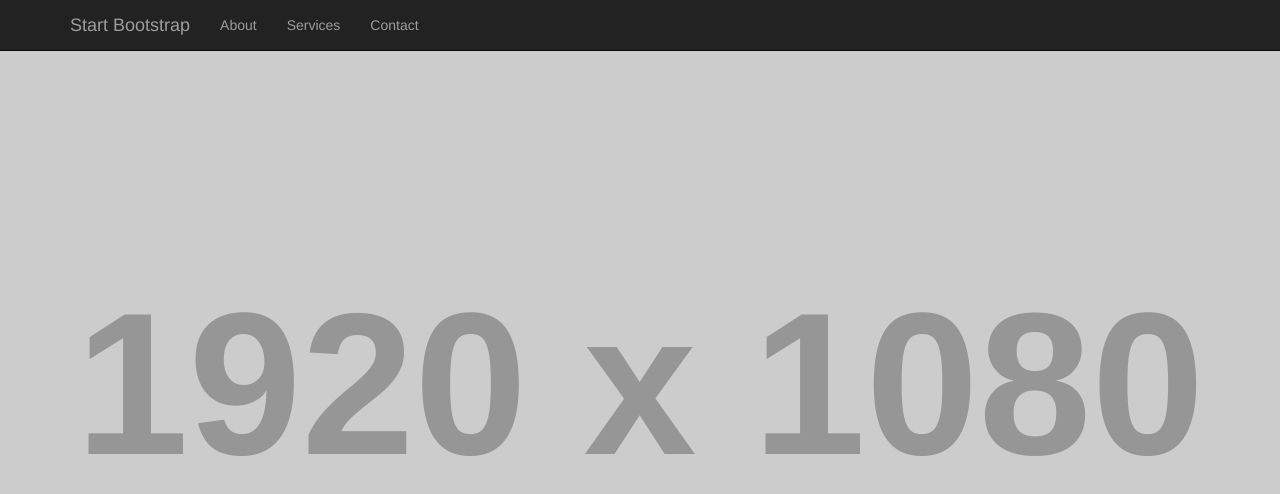
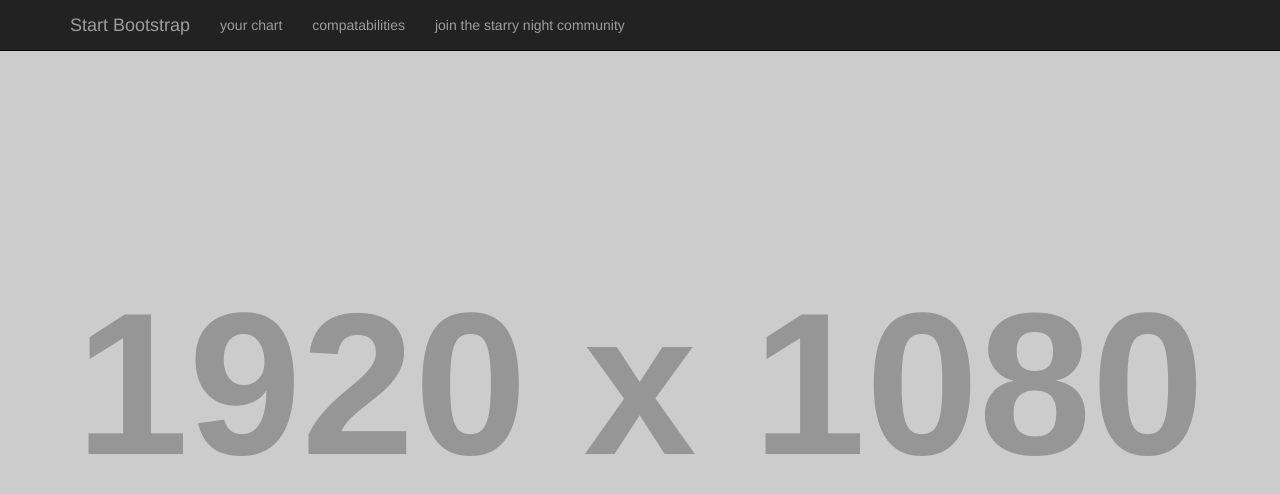
Before and after one commit to ncchow/five, a plain HTML site: page index.html in a window 1280 px wide. Drawn offline with Linux system fonts and the light colour scheme; placeholder pictures from the web are drawn by us.

Commit message:
Update index.html
change subhead names

```diff
--- a/index.html
+++ b/index.html
@@ -52,13 +52,13 @@
             <div class="collapse navbar-collapse" id="bs-example-navbar-collapse-1">
                 <ul class="nav navbar-nav">
                     <li>
-                        <a href="#">About</a>
+                        <a href="#">your chart</a>
                     </li>
                     <li>
-                        <a href="#">Services</a>
+                        <a href="#">compatabilities</a>
                     </li>
                     <li>
-                        <a href="#">Contact</a>
+                        <a href="#">join the starry night community</a>
                     </li>
                 </ul>
             </div>
```
